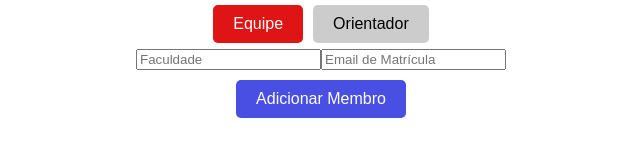
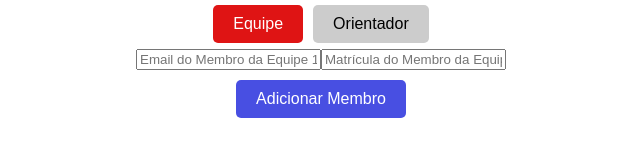
Before and after one commit to S204-Inatel-2024-1/Front_Ctrl-Alt-Defeat, a React (Create React App) app in the folder front_ctrl-alt-defeat/: page / in a window 1280 px wide. Shown: the top 168 px of the page, without its empty margins (319-959 px from the left). Built offline with nearby package versions, Linux system fonts and the light colour scheme.

Commit message:
Aumentando a largura do menu, e removendo os campos faculdade e e mail de matricula que nao faziam sentido

```diff
--- a/front_ctrl-alt-defeat/src/App.css
+++ b/front_ctrl-alt-defeat/src/App.css
@@ -1,5 +1,5 @@
 .login-container {
-  max-width: 400px;
+  max-width: 800px;
   margin: 0 auto;
   text-align: center;
 }
--- a/front_ctrl-alt-defeat/src/App.js
+++ b/front_ctrl-alt-defeat/src/App.js
@@ -1,39 +1,24 @@
-import React, { useState } from 'react';
+import React, { useState, useEffect } from 'react';
 import './App.css'; // Importe o arquivo CSS
 
 const Login = () => {
   const [aba, setAba] = useState('equipe');
-  const [equipe, setEquipe] = useState([]);
-  const [faculdade, setFaculdade] = useState('');
-  const [email, setEmail] = useState('');
-  const [emailOrientador, setEmailOrientador] = useState('');
-  const [senhaOrientador, setSenhaOrientador] = useState('');
+  const [equipe, setEquipe] = useState(['']);
+
+  useEffect(() => {
+    if (aba === 'equipe' && equipe.length === 0) {
+      setEquipe(['']); // Adiciona um membro por padrão se a aba é "equipe" e não há membros
+    }
+  }, [aba, equipe]);
 
   const mudarAba = (aba) => {
     setAba(aba);
-    if (aba === 'equipe') {
-      setEquipe([]);
-    } else if (aba === 'orientador') {
-      setEmailOrientador('');
-      setSenhaOrientador('');
-    }
   };
 
-  const mudarEquipe = (indice, valor) => {
+  const mudarMembro = (indice, valor) => {
     const novaEquipe = [...equipe];
-    const [email, matricula] = valor.split(',');
-    if (/^\S+@\S+\.\S+$/.test(email) && /^\d+$/.test(matricula)) {
-      novaEquipe[indice] = valor;
-      setEquipe(novaEquipe);
-    }
-  };
-
-  const mudarOrientador = (e) => {
-    if (e.target.name === 'email') {
-      setEmailOrientador(e.target.value);
-    } else if (e.target.name === 'senha') {
-      setSenhaOrientador(e.target.value);
-    }
+    novaEquipe[indice] = valor;
+    setEquipe(novaEquipe);
   };
 
   const adicionarMembro = () => {
@@ -48,45 +33,37 @@ const Login = () => {
     setEquipe(novaEquipe);
   };
 
+  const validarMatricula = (valor) => {
+    return /^\d*$/.test(valor); // Verifica se a matrícula contém apenas números inteiros
+  };
+
   return (
     <div className="login-container"> {/* Adicione a classe CSS ao container */}
       <button className={`tab-btn ${aba === 'equipe' ? 'active' : ''}`} onClick={() => mudarAba('equipe')}>Equipe</button>
       <button className={`tab-btn ${aba === 'orientador' ? 'active' : ''}`} onClick={() => mudarAba('orientador')}>Orientador</button>
       {aba === 'equipe' && (
         <div>
-          <input
-            type="text"
-            placeholder="Faculdade"
-            value={faculdade}
-            onChange={(e) => setFaculdade(e.target.value)}
-          />
-          <input
-            type="email"
-            placeholder="Email de Matrícula"
-            value={email}
-            onChange={(e) => setEmail(e.target.value)}
-          />
           {equipe.map((membro, indice) => (
-            <div key={indice}>
+            <div key={indice} className="membro-equipe">
               <input
                 type="text"
                 placeholder={`Email do Membro da Equipe ${indice + 1}`}
-                value={equipe[indice] ? equipe[indice].split(',')[0] : ''}
+                value={equipe[indice] ? equipe[indice] : ''}
                 onChange={(e) =>
-                  mudarEquipe(indice, `${e.target.value},${equipe[indice] ? equipe[indice].split(',')[1] : ''}`)
+                  mudarMembro(indice, e.target.value)
+                }
+              />
+              <input
+                type="text"
+                placeholder={`Matrícula do Membro da Equipe ${indice + 1}`}
+                value={equipe[indice] ? equipe[indice] : ''}
+                onChange={(e) =>
+                  validarMatricula(e.target.value) && mudarMembro(indice, e.target.value)
                 }
               />
               {indice > 0 && (
                 <button onClick={() => removerMembro(indice)}>Remover</button>
               )}
-              <input
-                type="text"
-                placeholder={`Matrícula do Membro da Equipe ${indice + 1}`}
-                value={equipe[indice] ? equipe[indice].split(',')[1] : ''}
-                onChange={(e) =>
-                  mudarEquipe(indice, `${equipe[indice] ? equipe[indice].split(',')[0] : ''},${e.target.value}`)
-                }
-              />
             </div>
           ))}
           <button className="add-btn" onClick={adicionarMembro} disabled={equipe.length === 4}>Adicionar Membro</button>
@@ -97,16 +74,12 @@ const Login = () => {
           <input
             type="email"
             placeholder="Email"
-            value={emailOrientador}
             name="email"
-            onChange={mudarOrientador}
           />
           <input
             type="password"
             placeholder="Senha"
-            value={senhaOrientador}
             name="senha"
-            onChange={mudarOrientador}
           />
         </div>
       )}
```
